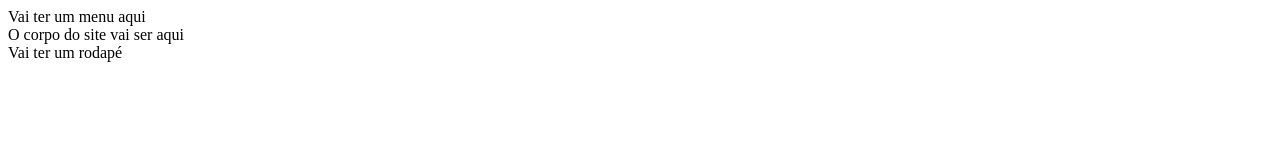
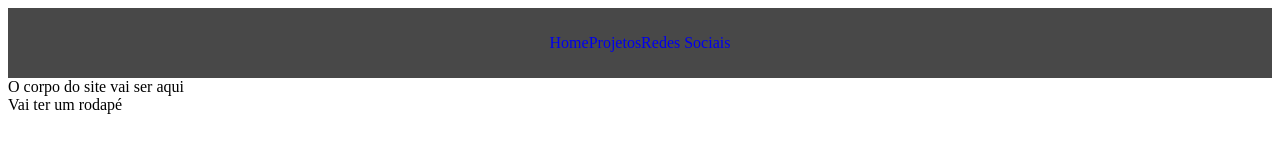
Before and after one commit to rafeolll/rafeolll.github.io, a plain HTML site: page index.html in a window 1280 px wide. Drawn offline with Linux system fonts and the light colour scheme.

Commit message:
estamos criando o menu site

```diff
--- /dev/null
+++ b/assets/css/meu_estilo.css
@@ -0,0 +1,22 @@
+nav
+{
+    height: 50px;
+    background-color: #484848;
+    color: #c8c8c8;
+    padding: 10px;
+    display: flex;
+    align-items:center ;
+
+    justify-content: center;
+}
+
+nav li
+{
+    display: flex;
+    align-items: flex-end;
+}
+
+a
+{
+    text-decoration: none;
+}
--- a/index.html
+++ b/index.html
@@ -5,10 +5,17 @@
     <meta http-equiv="X-UA-Compatible" content="IE=edge">
     <meta name="viewport" content="width=device-width, initial-scale=1.0">
     <title>Meu site pessoal</title>
+    <link
+    href="./assets/css/meu_estilo.css"
+    type="text/css"
+    rel="stylesheet"
+    >
 </head>
 <body>
     <nav>
-        Vai ter um menu aqui
+        <li><a href="#home">Home</a></li>
+        <li><a href="#projetos">Projetos</a></li>
+        <li><a href="#redes_sociais">Redes Sociais</a></li>
     </nav>
     <div class="conteudo">
         O corpo do site vai ser aqui
```
